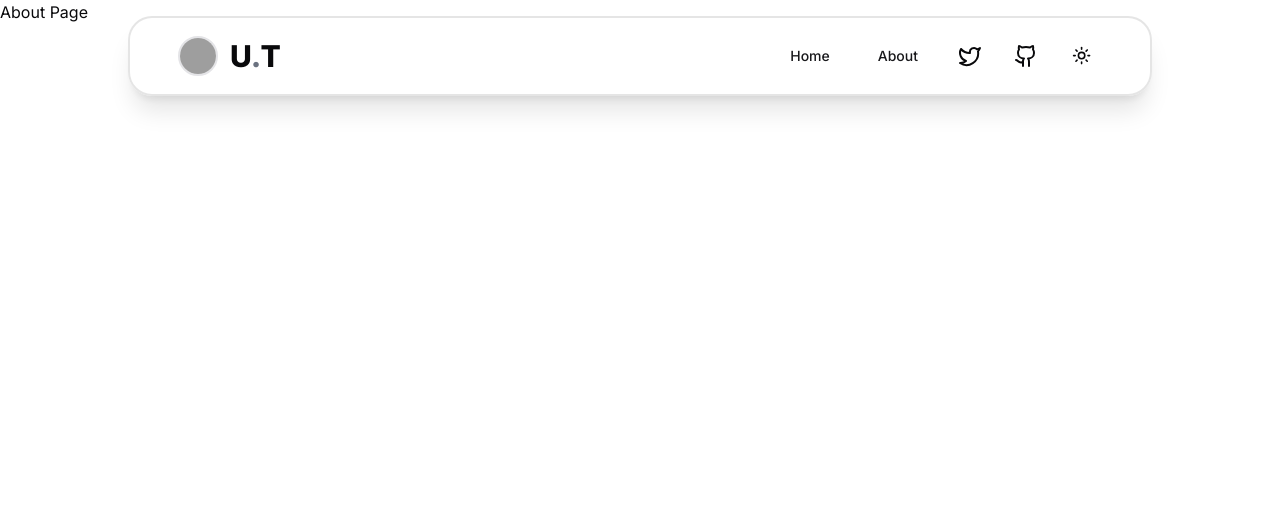
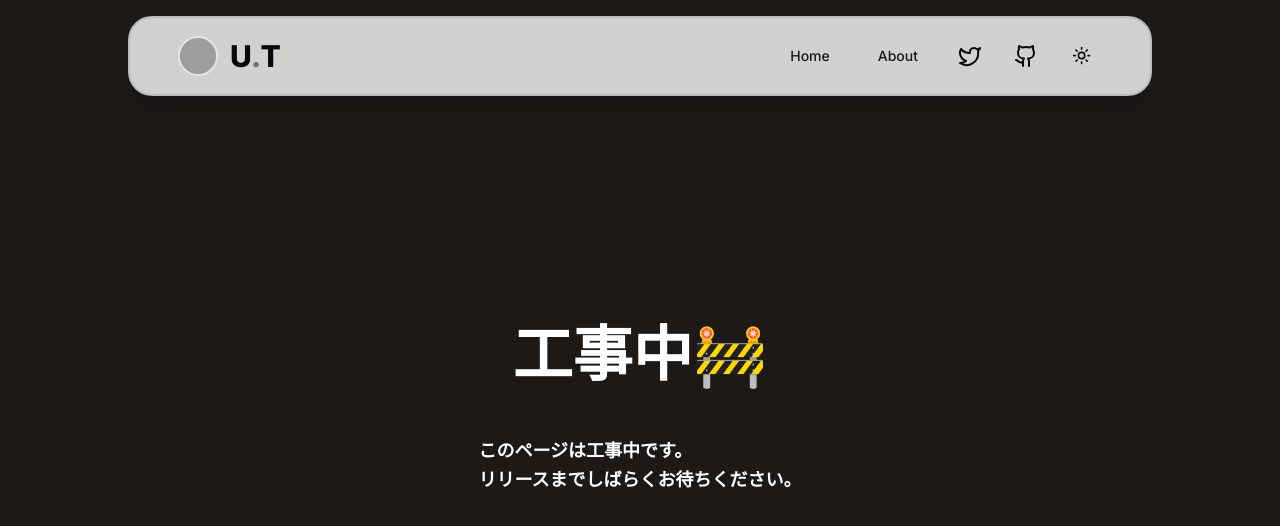
Before and after one commit to ut42univ/Portfolio, a Next.js app: page /about in a window 1280 px wide. Shown: the top 526 px of the page. Built offline with nearby package versions, Linux system fonts and the light colour scheme; grey boxes are pictures that could not be loaded.

Commit message:
🚸 整備中ページに案内を追加

```diff
--- a/src/app/about/page.jsx
+++ b/src/app/about/page.jsx
@@ -1,7 +1,24 @@
 import React from "react";
 
 const About = () => {
-  return <main>About Page</main>;
+  return (
+    <main>
+      <div className="h-screen bg-stone-900">
+        <div className="grid place-items-center h-screen text-white mx-auto max-w-4xl p-8">
+          <div className="flex flex-col gap-8">
+            <h1 className="text-3xl text-center md:text-6xl font-extrabold md:leading-relaxed">
+              工事中🚧
+            </h1>
+            <p className="text-lg font-mono font-semibold md:leading-relaxed ">
+              このページは工事中です。
+              <br />
+              リリースまでしばらくお待ちください。
+            </p>
+          </div>
+        </div>
+      </div>
+    </main>
+  );
 };
 
 export default About;
```
